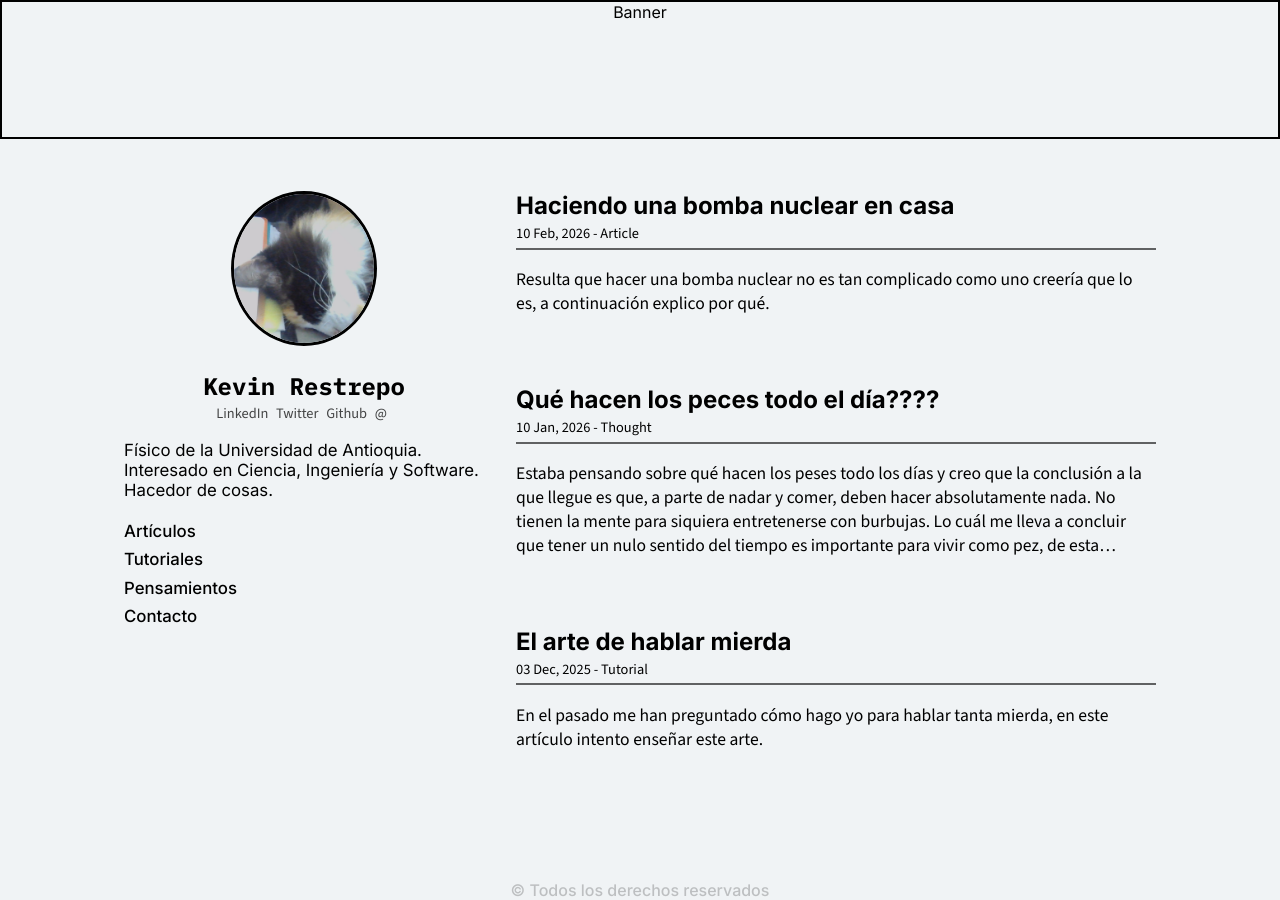
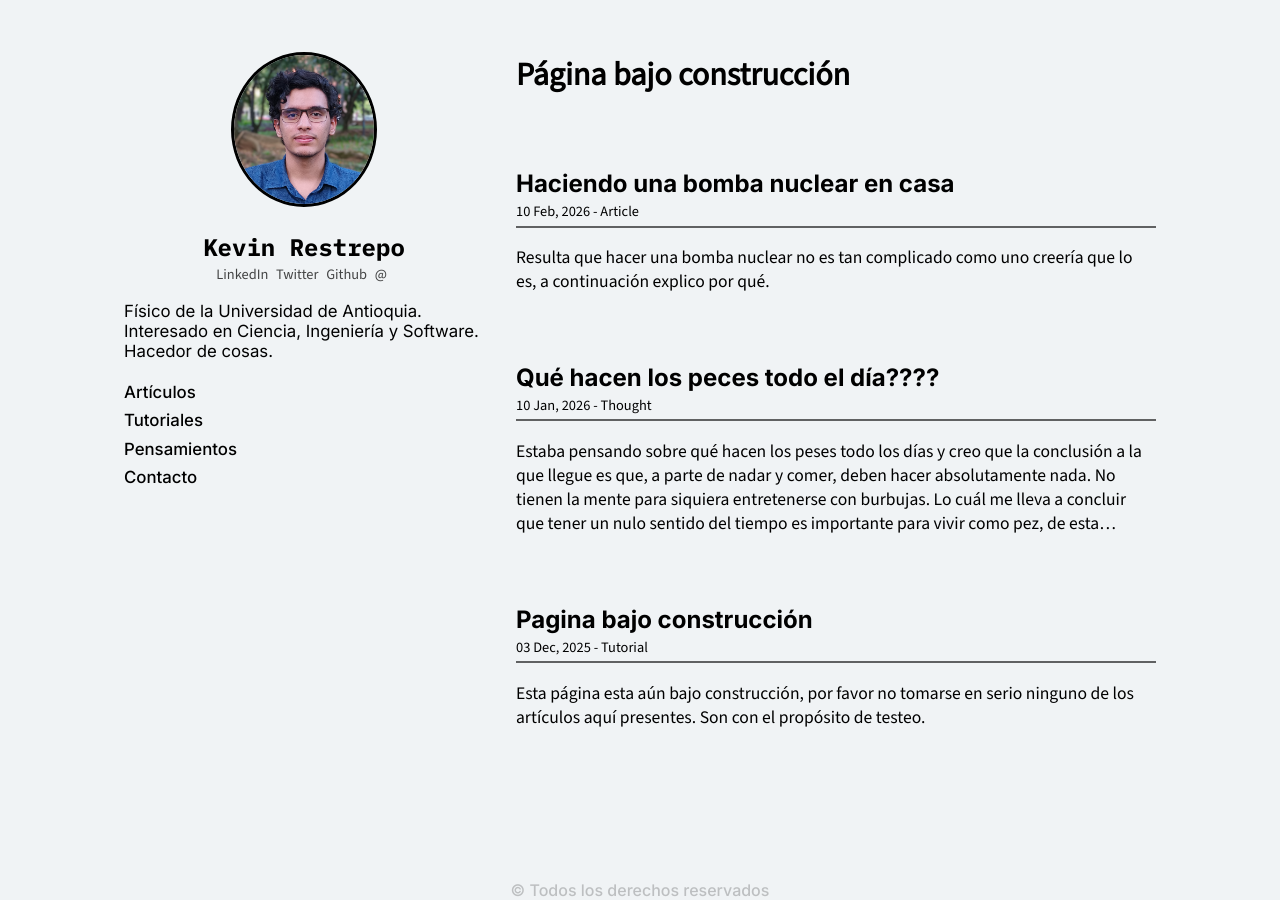
Before and after one commit to qbinq/qbinq.github.io, a Jekyll site: the page built from index.html, in a window 1280 px wide. Built offline with Jekyll 4.4.1, drawn with Linux system fonts in a browser that asks for light colours.

Commit message:
first public version of the page

```diff
--- a/_layouts/default.html
+++ b/_layouts/default.html
@@ -15,14 +15,14 @@
     </head>
 
     <body>
-        <header class = "banner"> Banner</header>
+        <!-- <header class = "banner"> Banner</header> -->
 
         <div class = "page">
             <aside class = "sidebar">
                 <center>
                 <br>
                 <!-- <div class = "photo"> -->
-                <img src = "/images/test_image.jpg" class="photo">
+                <img src = "/images/landingpic.jpg" class="photo">
                 <!-- </div> -->
                 <h1 class = "name">
                 <a href="/">
@@ -30,18 +30,20 @@
                 </a>
                 </h1>
                 <div class="socials">
-                    <a href="https://www.linkedin.com/">
+                    <a href="https://www.linkedin.com/in/kevinrestrepotobon/">
                         LinkedIn
                     </a>
-                    <a href="https://x.com/?lang=en">
+                    <a href="https://x.com/kevin_tobo35260">
                         Twitter
                     </a>
                     <a href="https://github.com/qbinq/">
                         Github
                     </a>
-                    <a href="mailto:kevin2982010@gmail.com">
-                        @
-                    </a>
+                    <div class="mail-container">
+                        <a href="mailto:kevin.andrestrepo@gmail.com">
+                            @
+                        </a><a href ="mailto:kevin.andrestrepo@gmail.com" class = "hidden-mail">kevin.andrestrepo@gmail.com</a>
+                    </div>
                 </div>
                 </center>
                 <p class = "intro">Físico de la Universidad de Antioquia.<br>
--- a/_posts/2025-12-3-mrd.md
+++ b/_posts/2025-12-3-mrd.md
@@ -1,8 +1,8 @@
 ---
 layout: post
-title: "El arte de hablar mierda"
+title: "Pagina bajo construcción"
 date: "2025-12-3"
 type: "Tutorial"
 categories: Tutorial
 ---
-En el pasado me han preguntado cómo hago yo para hablar tanta mierda, en este artículo intento enseñar este arte.
+Esta página esta aún bajo construcción, por favor no tomarse en serio ninguno de los artículos aquí presentes. Son con el propósito de testeo.
--- a/index.html
+++ b/index.html
@@ -1,6 +1,9 @@
 ---
 layout: default
 ---
+<h1>
+ Página bajo construcción
+</h1>
 {% for post in site.posts %}
 <article class="post">
     <a href="{{post.url}}">
--- a/style.css
+++ b/style.css
@@ -52,7 +52,7 @@ body {
     width: 140px;
     height: 149px;
     object-fit: cover;
-    object-position: 100% center;
+    /* object-position: 100% center; */
 }
 /* .name-button{
     text-decoration: none;
@@ -93,6 +93,42 @@ body {
 .socials a:hover {
     text-decoration: underline;
 }
+
+.hidden-mail{
+    display:none;
+    /* visibility: hidden; */
+    transform: translateX(-100%);
+    /* translate: 0 -25vh; */
+    opacity: 0;
+    /* animation: appear 5s; */
+
+    /* transition-behavior: allow-discrete; */
+    /* transition: display 0.5s, transform  0.5s ease-out, opacity 0.5s ease-out; */
+    transition-property: display opacity transfrom;
+    transition-duration: 0.3s;
+    transition-behavior: allow-discrete;
+}
+
+.mail-container{
+    overflow: hidden;
+    display: inline;
+    /* height: 0px;
+    width: 0px; */
+}
+
+.mail-container:hover .hidden-mail{
+    display:inline-block;
+    transform: translateX(0);
+    /* translate: 0 0; */
+    opacity: 1;
+
+    @starting-style{
+        opacity:0;
+        transform: translateX(-100%);
+        /* translate: 0 -25vh; */
+    }
+}
+
 
 .intro{
     /* font-size: 1.05rem; */
```
Also changed, not shown: images/landingpic.jpg (added).
